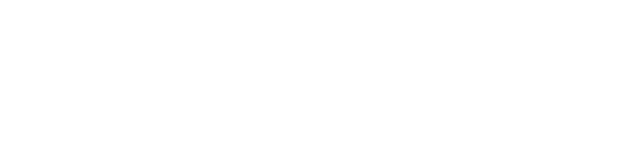
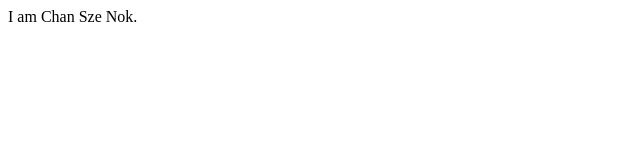
Before and after one commit to roy234258/ELEC3120-HW1, a plain HTML site: page index.html in a window 1280 px wide. Shown: the whole page, without its empty margins (0-640 px from the left). Drawn offline with Linux system fonts and the light colour scheme.

Commit message:
Update index.html

```diff
--- a/index.html
+++ b/index.html
@@ -3,6 +3,6 @@
     <title> ELEC3120 </title>
   </head>
   <body>
-
+    I am Chan Sze Nok.
   </body>
 </html>
```
